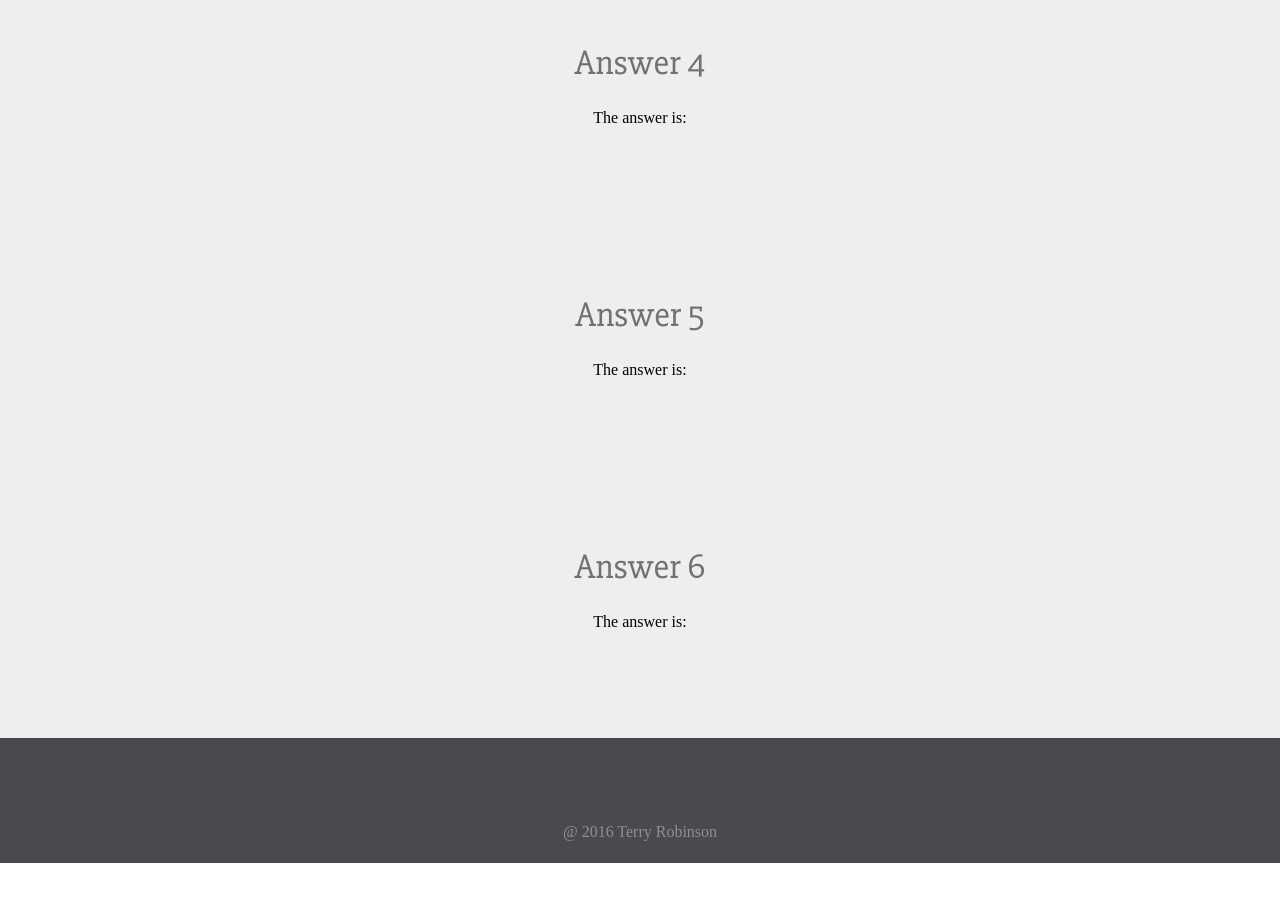
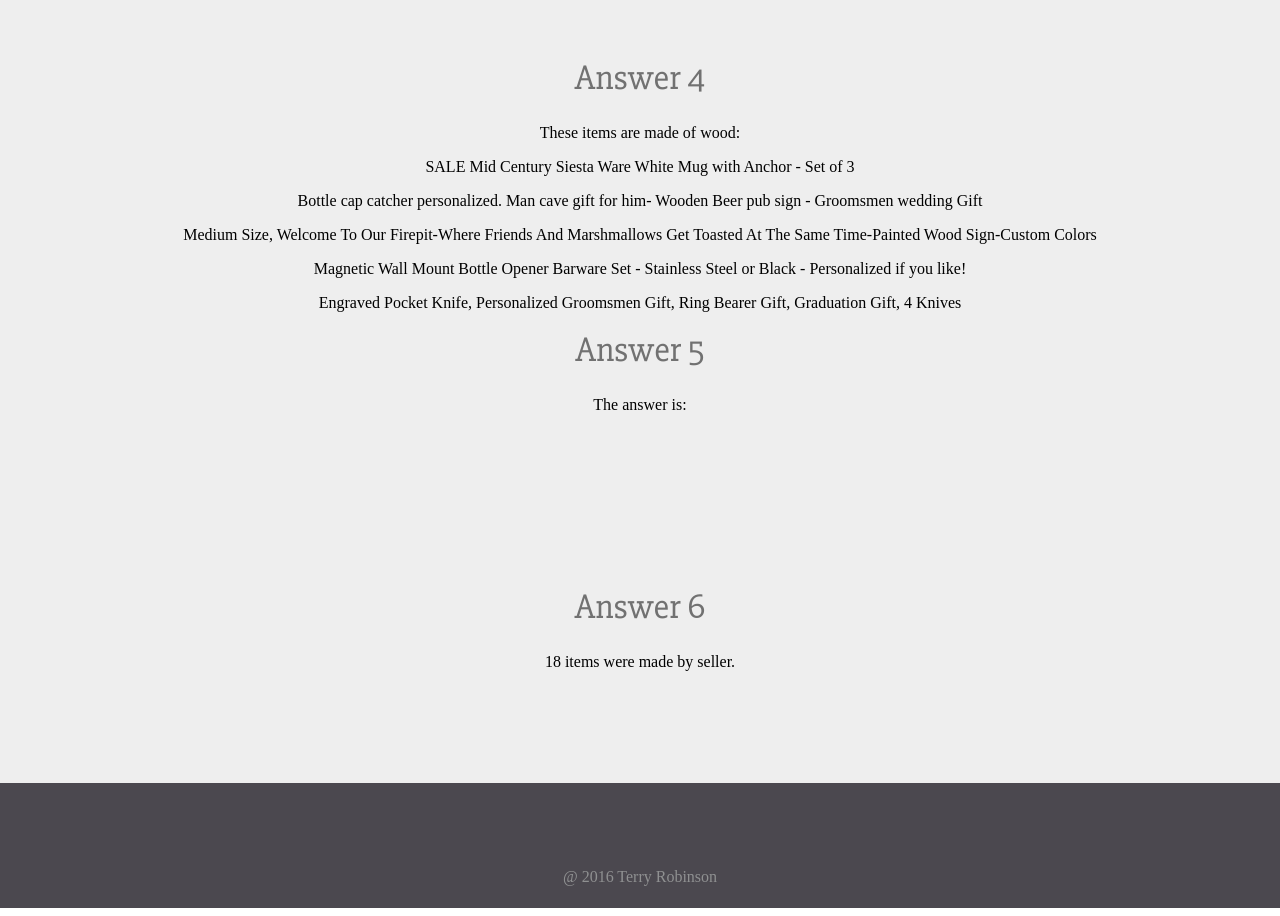
Before and after one commit to tdrobinson94/weekend2-project-git, a plain HTML site: page index.html in a window 1280 px wide. Shown: the part 974-1890 px from the top of the page. Before the commit the page ends 1845 px from the top, so only its background shows below. Drawn offline with Linux system fonts and the light colour scheme.

Commit message:
answered question 4 of homework

```diff
--- a/index.html
+++ b/index.html
@@ -27,13 +27,13 @@
       <div class="answer" id="answer3"></div>
 
       <h3>Answer 4</h3>
-      <div class="answer" id="answer4">The answer is:</div>
+      <div class="answer" id="answer4">These items are made of wood:</div>
 
       <h3>Answer 5</h3>
       <div class="answer" id="answer5">The answer is:</div>
 
       <h3>Answer 6</h3>
-      <div class="answer" id="answer6">The answer is:</div>
+      <div class="answer" id="answer6"></div>
 
 
       <div class="bottombar">
--- a/main.js
+++ b/main.js
@@ -38,3 +38,22 @@ var priceOfItem = item_GBP.map(function(description){
 var namePrice = document.getElementById('answer3');
   namePrice.textContent = nameOfItem +
   " has a GBP currency code and the price is $" + priceOfItem + ".";
+
+var item_material = items.filter(function(item){
+  return item.materials.includes("wood");
+  }).map(function(objects){
+  return objects.title});
+
+var materialHTML = document.getElementById('answer4');
+  item_material.forEach(function (title) {
+  materialHTML.innerHTML += "<p>" + title + "</p>";
+});
+
+
+var whoMade = items.filter(function(item){
+  return item.who_made === "i_did"});
+
+var madeBySeller = whoMade.length;
+
+var seller = document.getElementById('answer6');
+  seller.textContent = madeBySeller + " items were made by seller.";
--- a/style.css
+++ b/style.css
@@ -38,7 +38,10 @@ h3 {
 
 .answer {
   text-align: center;
-  height: 125px;
+  height: 130px;
+}
+#answer4{
+  height: 145px;
 }
 
 .bottombar{
```
